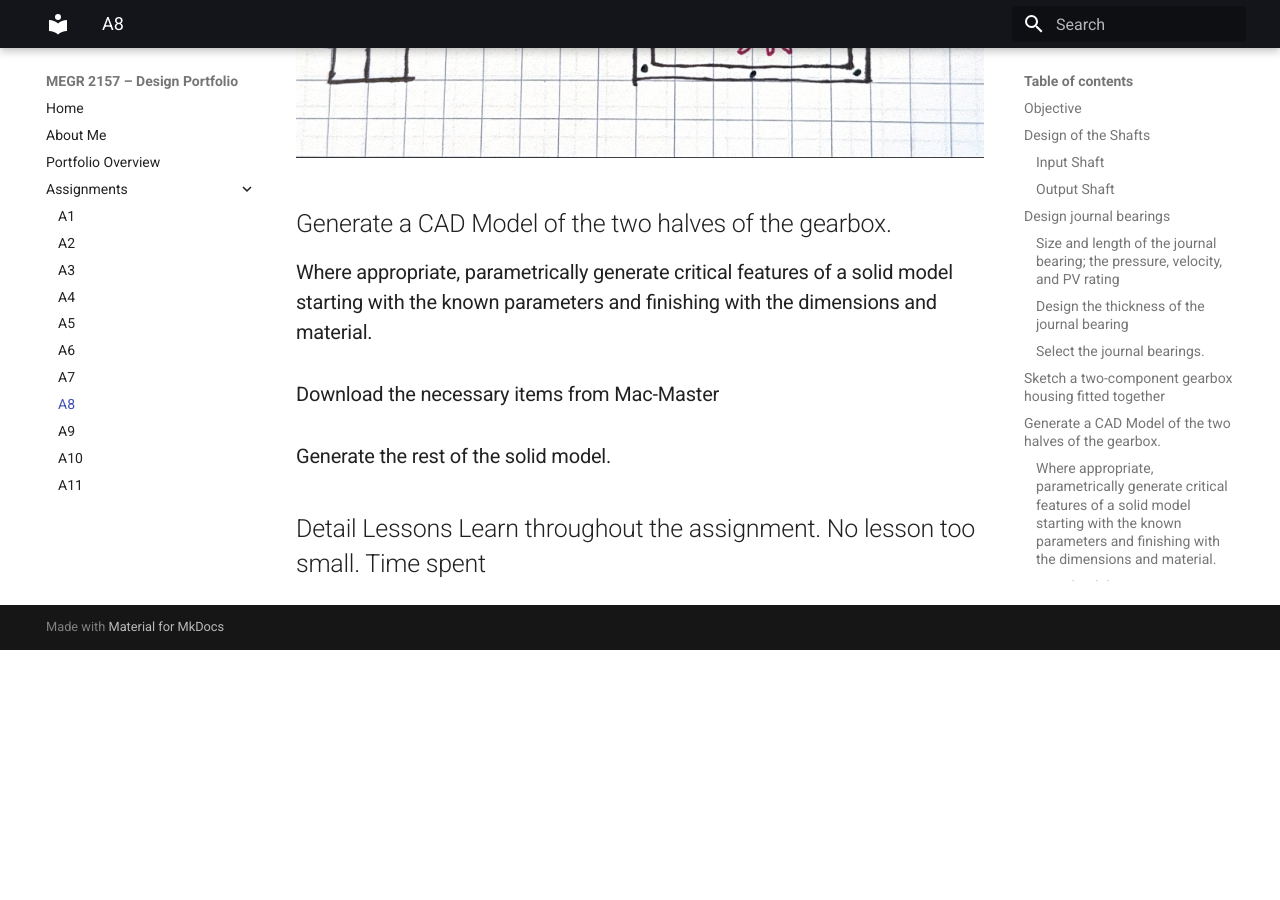
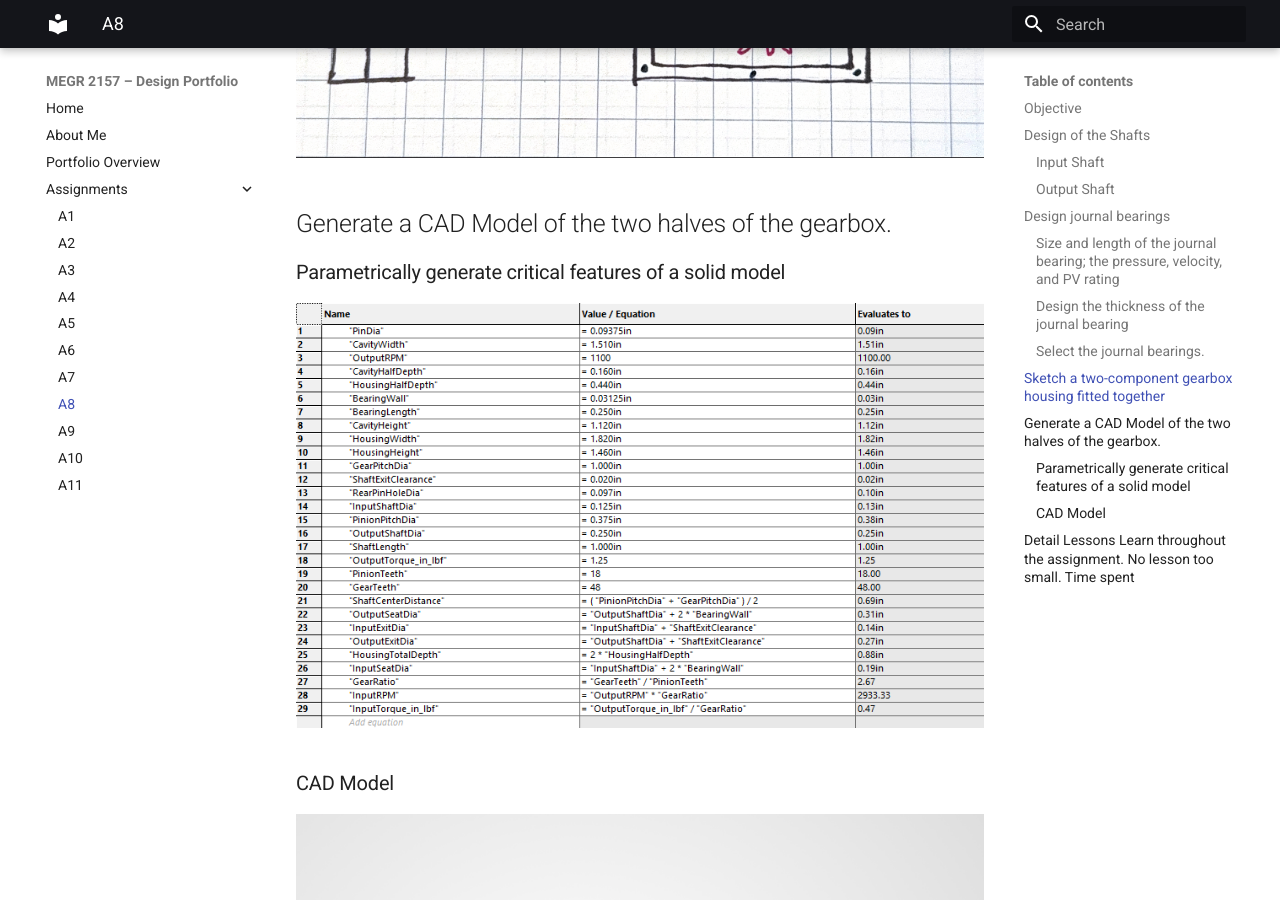
Before and after one commit to pbrown95-glitch/megr2157-portfolio, an MkDocs documentation site: the page built from docs/assignments/A08/index.md, in a window 1280 px wide and 900 px high, scrolled down 6232 px. Built offline with MkDocs 1.6.1 and Material for MkDocs 9.7.7, drawn with Linux system fonts in a browser that asks for light colours; before the commit the page ends 6882 px from its top, so only the background shows below that.

Commit message:
Update index.md

```diff
--- a/docs/assignments/A08/index.md
+++ b/docs/assignments/A08/index.md
@@ -73,13 +73,16 @@ I selected oil-embedded 841 bronze sleeve bearings from McMaster-Carr. The input
 
 ## Generate a CAD Model of the two halves of the gearbox.
 
-### Where appropriate, parametrically generate critical features of a solid model starting with the known parameters and finishing with the dimensions and material.
+### Parametrically generate critical features of a solid model
 
-### Download the necessary items from Mac-Master
+![w](Para.png)
 
-### Generate the rest of the solid model.
+### CAD Model
 
-
+![w](WholePart.png)
+![w](Close.png)
+![w](ShaftB.png)
+![w](Pins.png)
 
 
 ##  Detail Lessons Learn throughout the assignment. No lesson too small. Time spent
```
